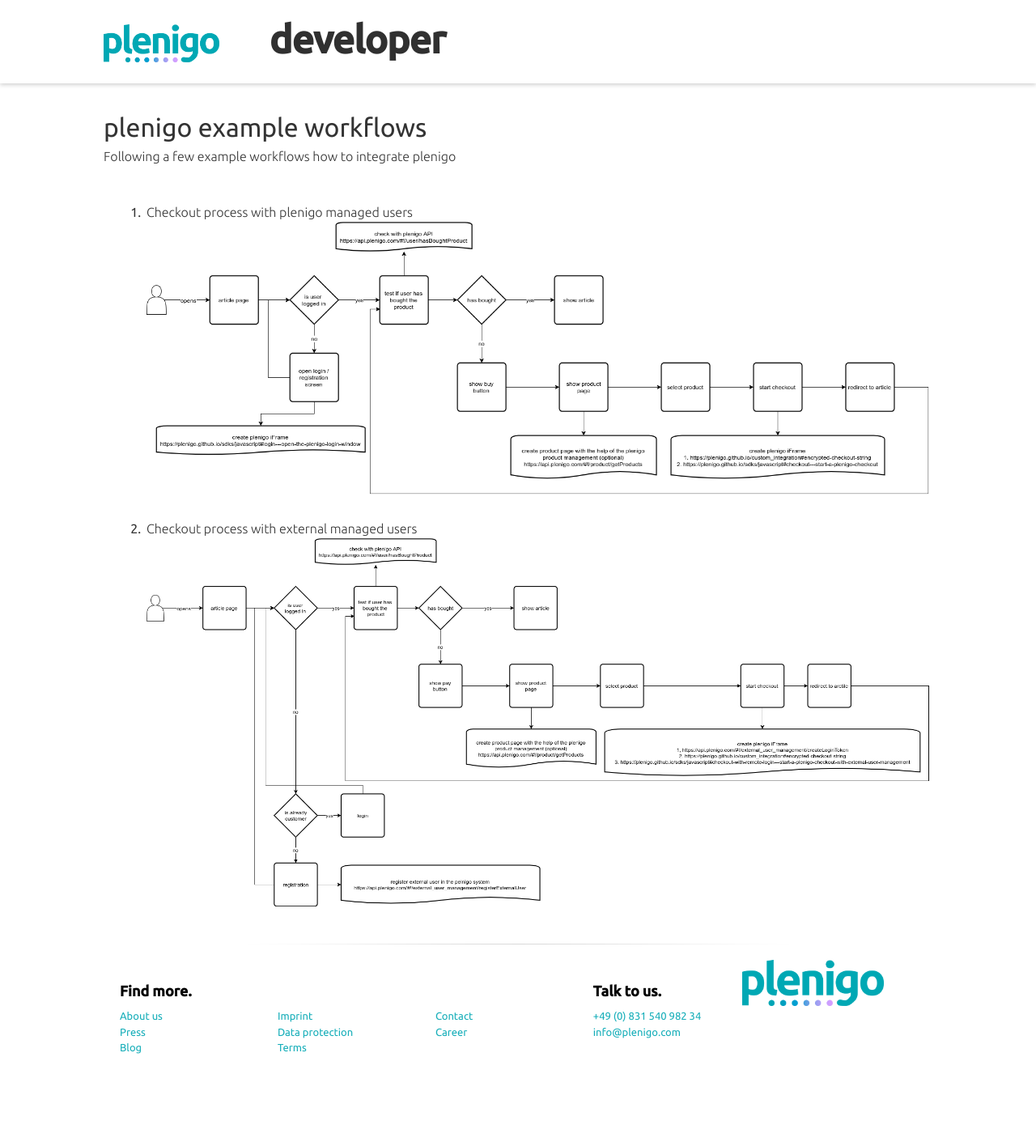
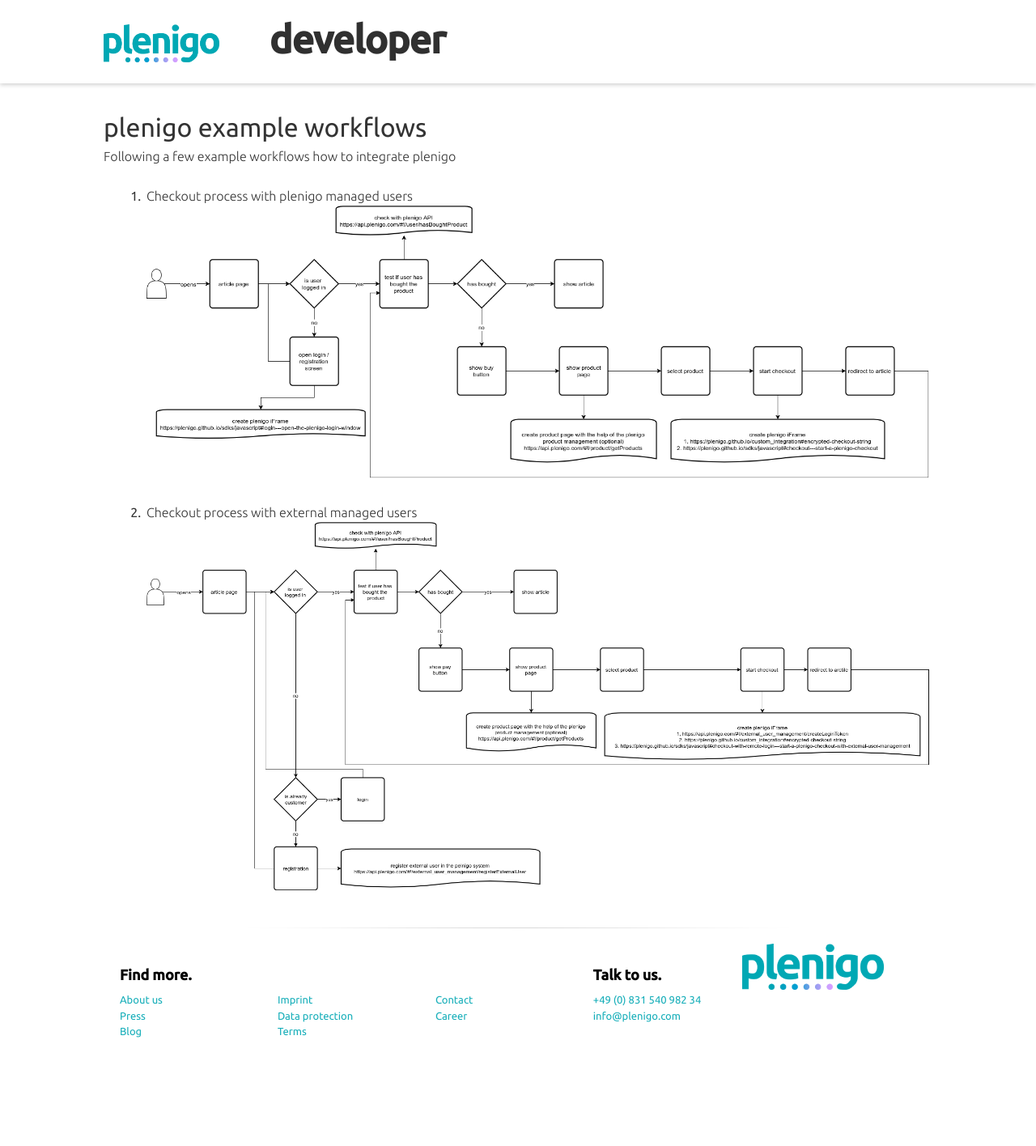
Before and after one commit to plenigo/plenigo.github.io, a Jekyll site: the page built from pages/workflows/workflows.md, in a window 1280 px wide. Shown: the whole page at 81% size. Built offline with Jekyll 4.4.1, drawn with Linux system fonts in a browser that asks for light colours.

Commit message:
Update _extend.scss

```diff
--- a/_sass/_extend.scss
+++ b/_sass/_extend.scss
@@ -23,7 +23,7 @@
     margin-left: 20px;
   }
   ol, ul {
-    padding-top: 25px;
+    margin-top: 25px;
   }
   ol {
     padding-left: 50px;
```
